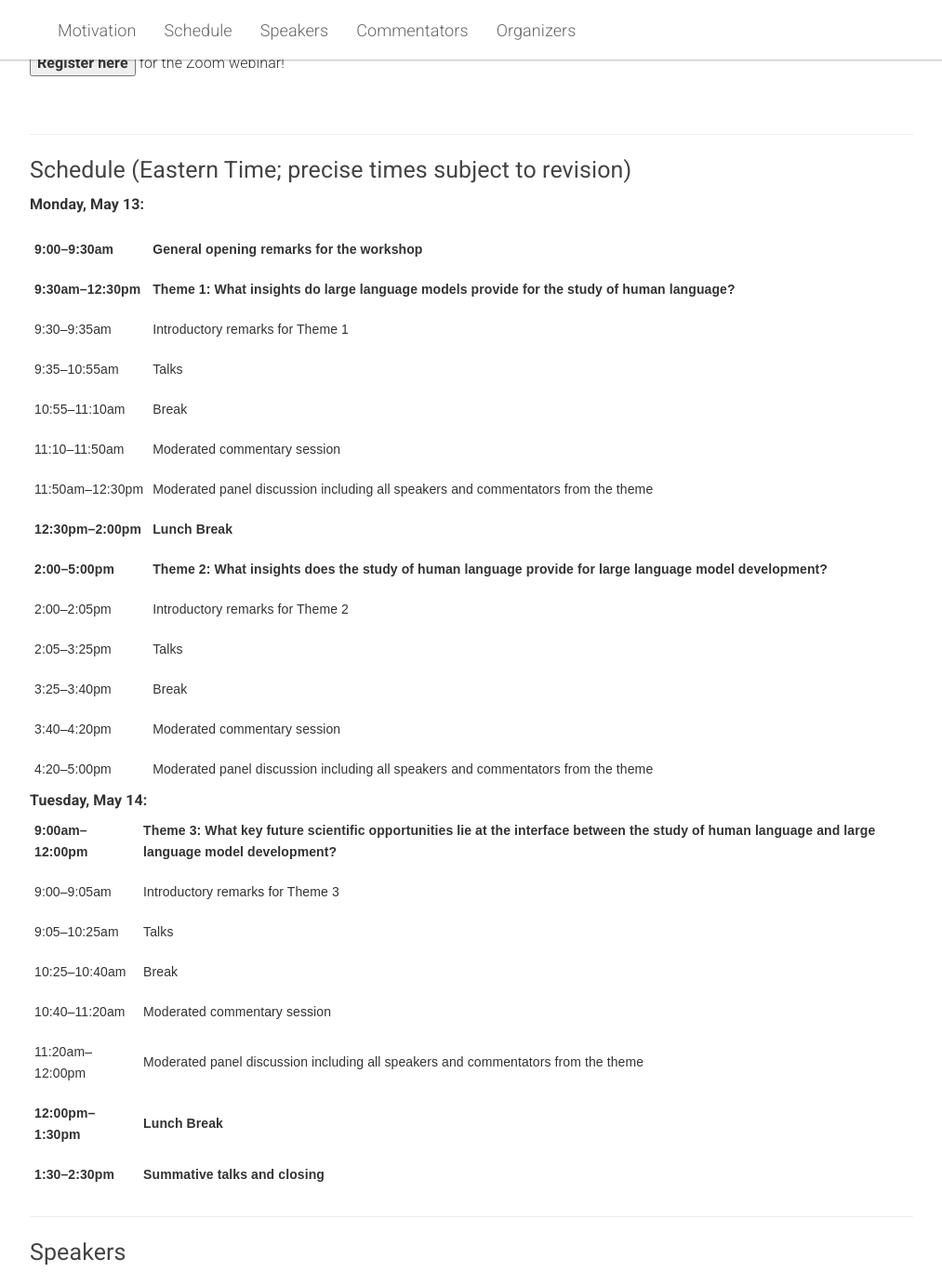
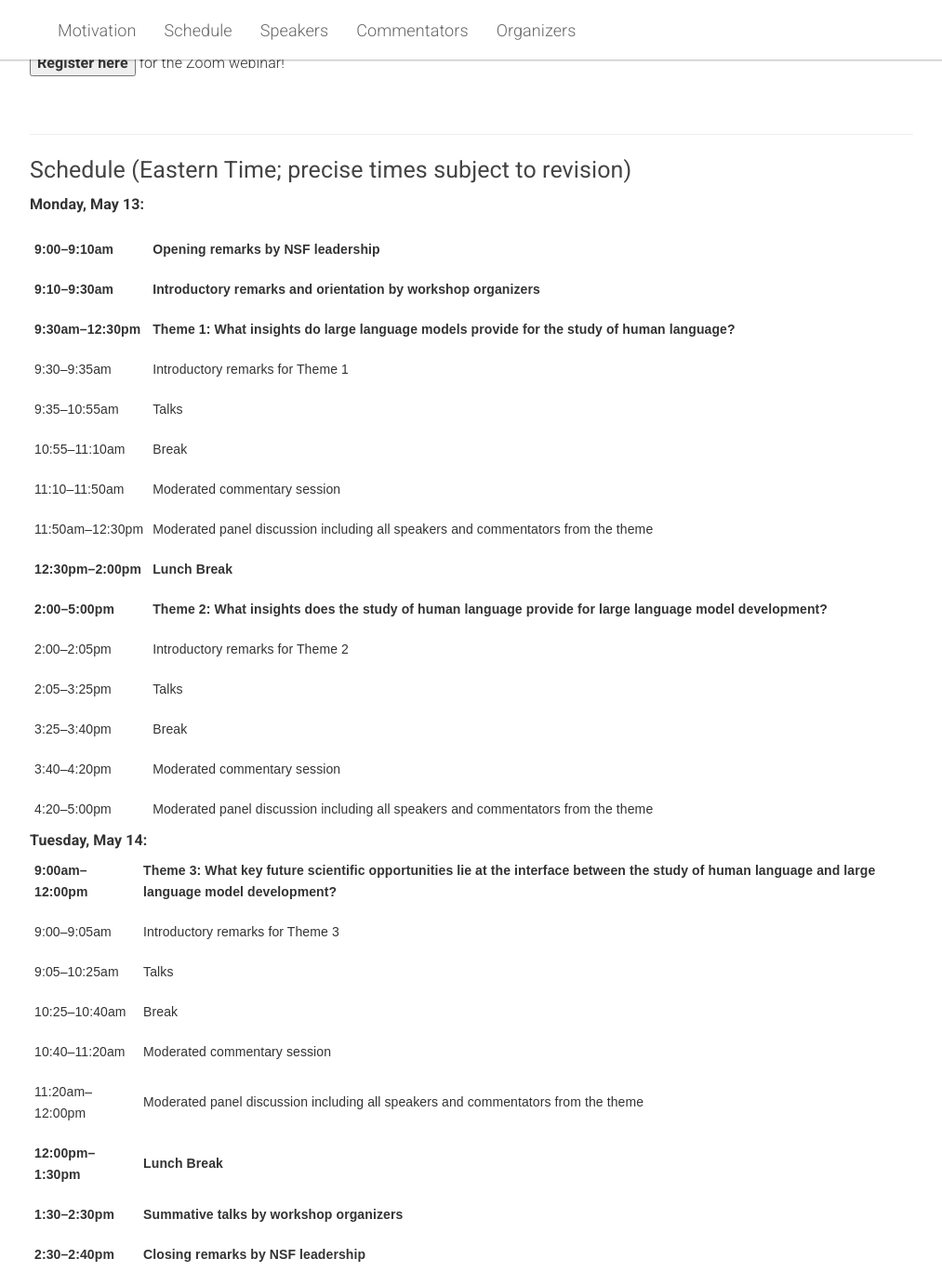
Before and after one commit to newhorizonsinlanguagescience/newhorizonsinlanguagescience.github.io, a Jekyll site: the page built from _pages/home.md, in a window 1280 px wide and 1400 px high, scrolled down 1137 px, cut to the strip 0-1368 px from the top of the window. Shown: the whole strip at 93% size, without its empty margins (133-1146 px from the left). Built offline with Jekyll 4.4.1, drawn with Linux system fonts in a browser that asks for light colours.

Commit message:
roger updated schedule a bit

```diff
--- a/_pages/home.md
+++ b/_pages/home.md
@@ -111,8 +111,13 @@ acknowledgements: ""
 <!-- </thead> -->
 <tbody>
   <tr>
-    <td class="tg-0lax"><b>9:00–9:30am</b></td>
-    <td class="tg-0lax"><b>General opening remarks for the workshop</b></td>
+    <td class="tg-0lax"><b>9:00–9:10am</b></td>
+    <td class="tg-0lax"><b>Opening remarks by NSF leadership</b></td>
+  </tr>
+  <tr>
+    <td class="tg-0lax"><b>9:10–9:30am</b></td>
+    <td class="tg-0lax"><b>Introductory remarks and orientation by
+    workshop organizers</b></td>
   </tr>
   <tr>
     <td class="tg-0lax"><b>9:30am–12:30pm</b></td>
@@ -206,7 +211,11 @@ acknowledgements: ""
   </tr>
     <tr>
     <td class="tg-0lax"><b>1:30–2:30pm</b></td>
-    <td class="tg-0lax"><b>Summative talks and closing</b></td>
+    <td class="tg-0lax"><b>Summative talks by workshop organizers</b></td>
+  </tr>
+  <tr>
+    <td class="tg-0lax"><b>2:30–2:40pm</b></td>
+    <td class="tg-0lax"><b>Closing remarks by NSF leadership</b></td>
   </tr>
 </tbody>
 </table>
```
